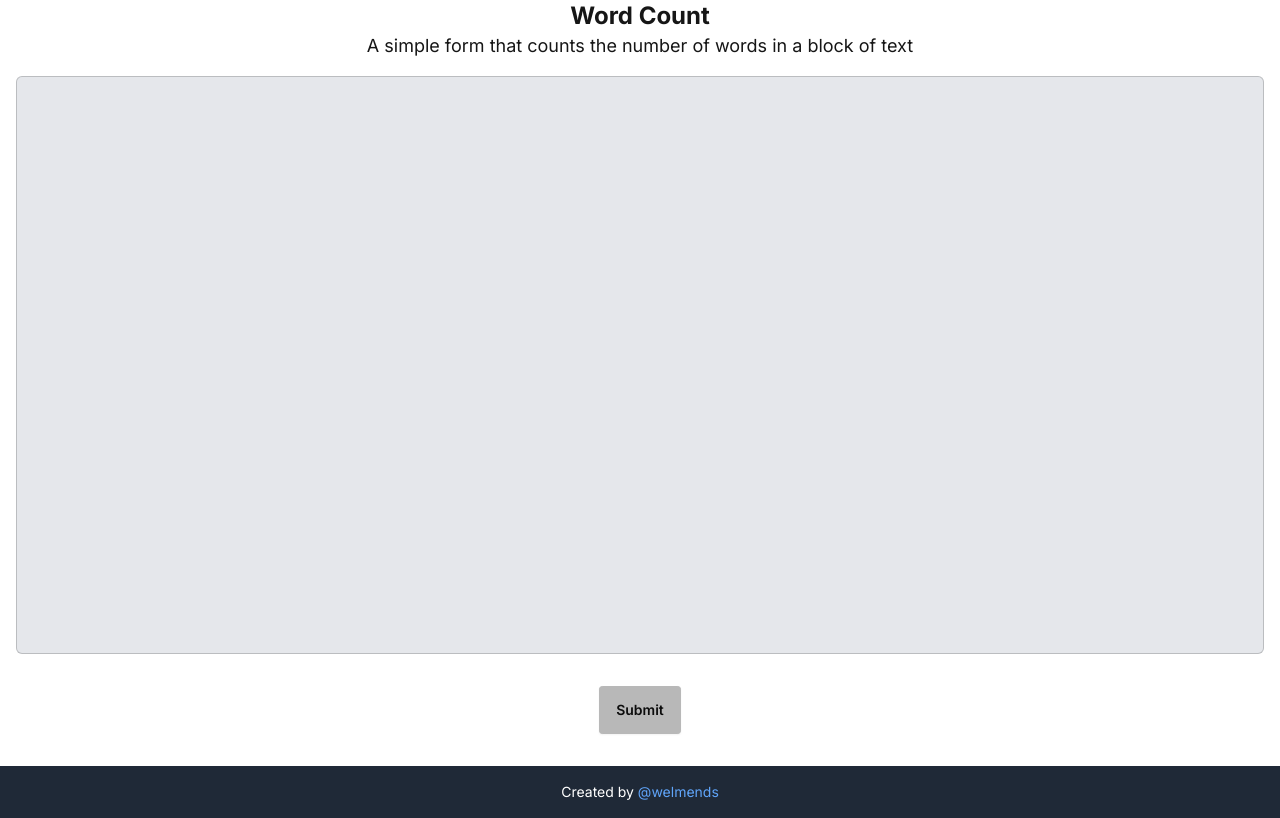
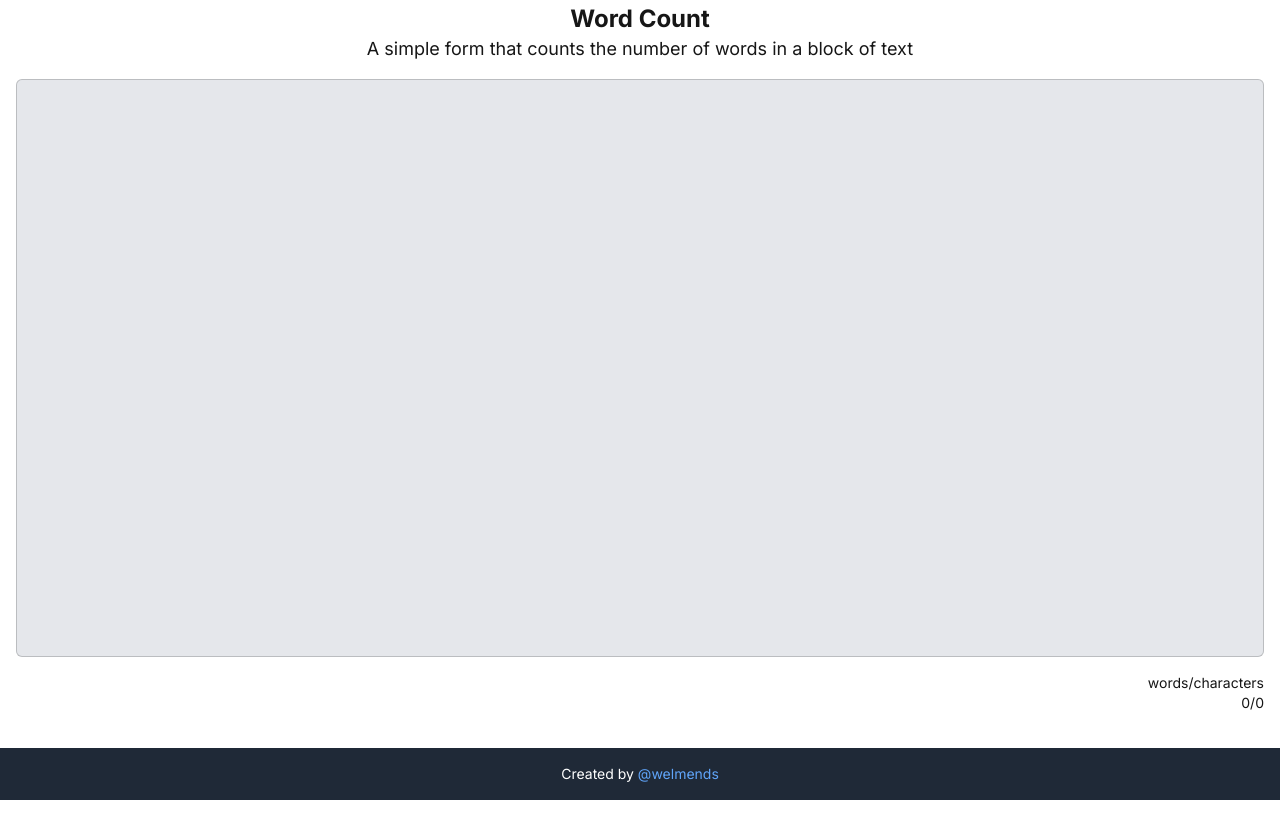
Before and after one commit to welmends/word-count, a Next.js app: page / in a window 1280 px wide. Built offline with nearby package versions, Linux system fonts and the light colour scheme.

Commit message:
upgrades

```diff
--- a/app/page.js
+++ b/app/page.js
@@ -1,20 +1,28 @@
 "use client";
 
-import { useState } from "react";
+import { useEffect, useState } from "react";
+import charsCounter from "./utils/charsCounter";
 import wordCounter from "./utils/wordCounter";
+
+const MAX_CONTENT_LENGTH = 16384; // 16 Kb
 
 const Home = () => {
   const [content, setContent] = useState("");
   const [words, setWords] = useState(0);
+  const [chars, setChars] = useState(0);
+
+  useEffect(() => {
+    setWords(wordCounter(content));
+    setChars(charsCounter(content));
+  }, [content]);
 
   const handleChange = (event) => {
+    event.preventDefault();
+    if (event.target.value.length > MAX_CONTENT_LENGTH) {
+      alert("Your input is too big!");
+      return;
+    }
     setContent(event.target.value);
-  };
-
-  const handleSubmit = (event) => {
-    event.preventDefault();
-    setWords(wordCounter(content));
-    document.getElementById("result_modal").showModal();
   };
 
   return (
@@ -25,42 +33,18 @@ const Home = () => {
           A simple form that counts the number of words in a block of text
         </p>
       </div>
-      <form
-        onSubmit={handleSubmit}
-        className="flew-grow flex flex-col items-center justify-between gap-4 mx-auto p-4"
-      >
+      <div className="flew-grow flex flex-col items-center justify-between gap-4 mx-auto p-4">
         <textarea
           value={content}
           onChange={handleChange}
           className="flex-grow textarea textarea-bordered w-full bg-gray-200 resize-none rounded-md hover:textarea-primary"
           rows={20}
         />
-        <button type="submit" className="btn btn-primary mt-4">
-          Submit
-        </button>
-      </form>
-      <dialog id="result_modal" className="modal">
-        <div className="modal-box">
-          {words === 0 ? (
-            <div>
-              <h3 className="font-bold text-lg">Error</h3>
-              <p className="py-4">Your input should not be empty!</p>
-            </div>
-          ) : (
-            <div>
-              <h3 className="font-bold text-lg">Result</h3>
-              <p className="py-4">
-                Your form contains <strong>{words}</strong> words!
-              </p>
-            </div>
-          )}
-          <div className="modal-action">
-            <form method="dialog">
-              <button className="btn">Close</button>
-            </form>
-          </div>
-        </div>
-      </dialog>
+        <p className="ml-auto text-sm">words/characters</p>
+        <p className="ml-auto text-sm -mt-4">
+          {words}/{chars}
+        </p>
+      </div>
     </div>
   );
 };
--- /dev/null
+++ b/app/utils/charsCounter.js
@@ -0,0 +1,9 @@
+const charsCounter = (content) => {
+  if (content.length === 0) {
+    return 0;
+  } else {
+    return content.replace(" ", "").replace("\n", "").length;
+  }
+};
+
+export default charsCounter;
```
